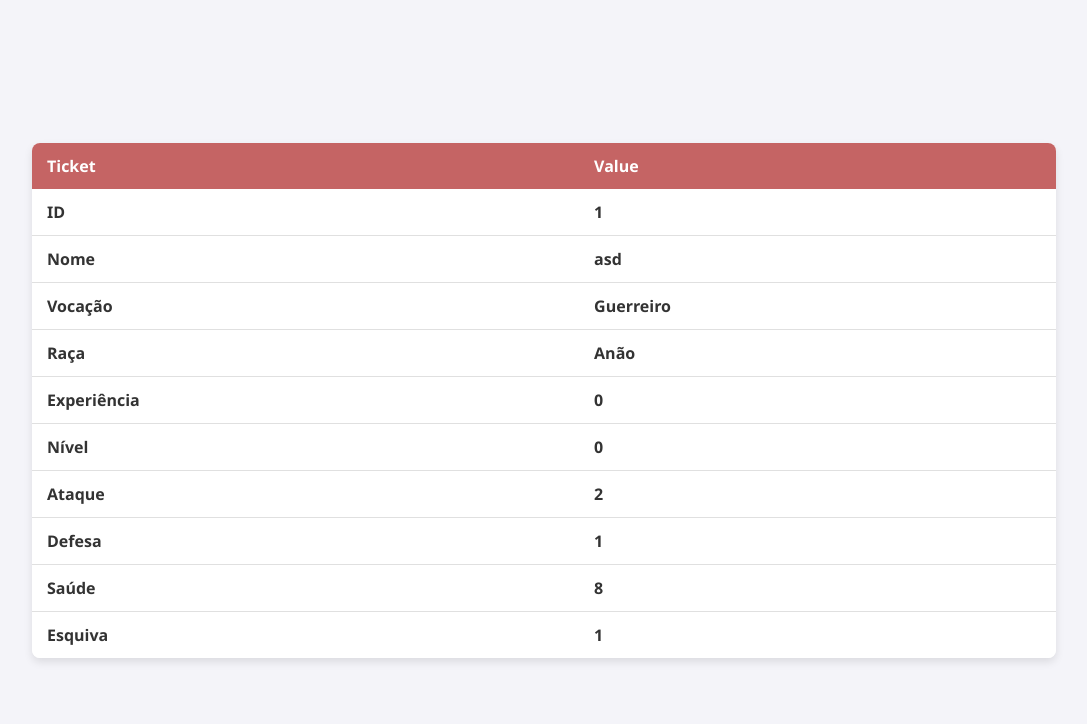
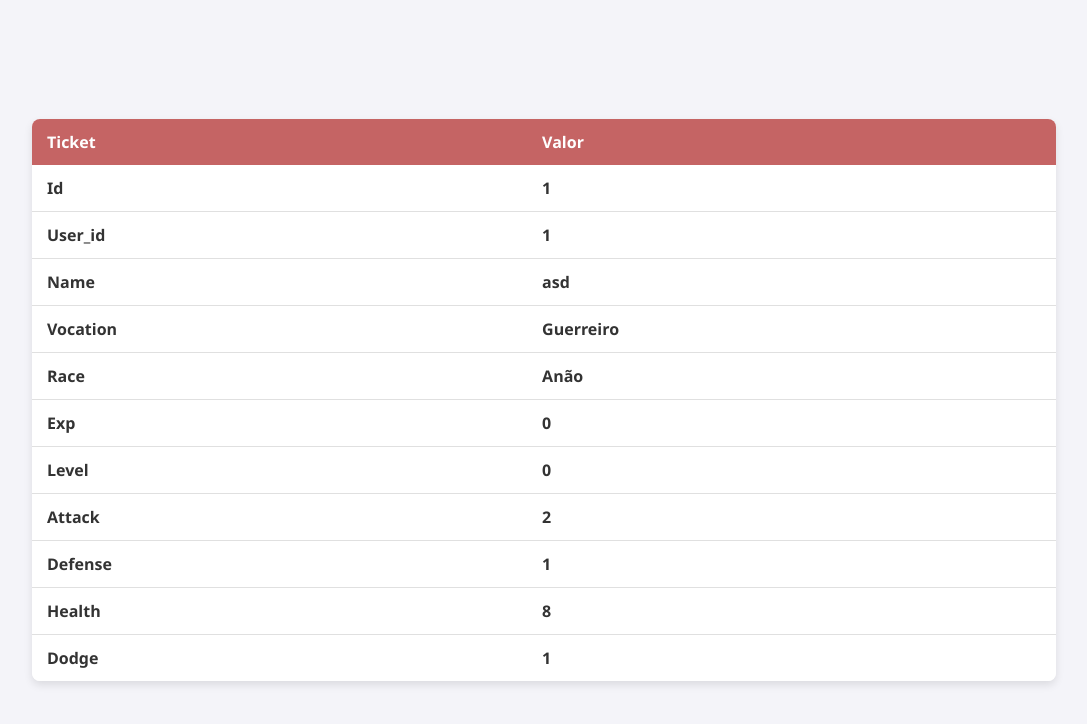
Before and after one commit to BanguelaDev/Trabalho-Pratico-P2, a Flask app: page /game/ticket in a window 1280 px wide. Shown: the top 724 px of the page, without its empty margins (96-1183 px from the left). Run offline with Flask 3, Linux system fonts and the light colour scheme; a user stored in the database is signed in; data comes from the database, SQL or seed files in the repository; both versions use the stored data as it was before the commit.

Commit message:
Plus
Adicionando comentários pra detalhar melhor, e melhorando alguns aspectos, como transformar uma tupla em dicionário automatico

```diff
--- a/src/database/models.py
+++ b/src/database/models.py
@@ -1,9 +1,10 @@
-# Funções que mexe nos dados dos usuários/jogadores
+# Funções que mexe nos dados do usuário/jogador
+# Usuario e Jogador sao diferentes, o usuário armazena a autenticação (nome e senha), enquanto o jogador armazena o restante do jogo, seus atributos, etc.
 
 import sqlite3
 from src.database.db_config import DATABASE
 
-def add_user(username, password):
+def add_user(username, password): # Adicionar o usuário no banco de dados, com seu respectivo nome e senha
     conn = sqlite3.connect(DATABASE)
     cursor = conn.cursor()
     cursor.execute('INSERT INTO users (username, password) VALUES (?, ?)', (username, password))
@@ -12,7 +13,7 @@ def add_user(username, password):
     conn.close()
     return user_id
 
-def get_user(username):
+def get_user(username): # Verificar se o usuário existe no banco de dados
     conn = sqlite3.connect(DATABASE)
     cursor = conn.cursor()
     cursor.execute('SELECT * FROM users WHERE username = ?', (username,))
@@ -20,7 +21,7 @@ def get_user(username):
     conn.close()
     return user
 
-def add_player(user_id, name):
+def add_player(user_id, name): # Adicionar o jogador no banco de dados, com o respectivo id do usuário e nome (que pode ser diferente do nome do usuário)
     conn = sqlite3.connect(DATABASE)
     cursor = conn.cursor()
     cursor.execute('''
@@ -29,7 +30,7 @@ def add_player(user_id, name):
     conn.commit()
     conn.close()
 
-def update_player(user_id, update_fields):
+def update_player(user_id, update_fields): # Atualizando os dados do jogador que está dentro do dicionário
     conn = sqlite3.connect(DATABASE)
     cursor = conn.cursor()
 
@@ -39,10 +40,19 @@ def update_player(user_id, update_fields):
     conn.commit()
     conn.close()
 
-def get_player_by_user_id(user_id):
+
+def get_player_by_user_id(user_id): # Pegando o jogador usando o respectivo id do usuário
     conn = sqlite3.connect(DATABASE)
     cursor = conn.cursor()
     cursor.execute('SELECT * FROM players WHERE user_id = ?', (user_id,))
-    player = cursor.fetchone()
+    player_data = cursor.fetchone()
     conn.close()
-    return player
+
+    if player_data:
+        columns = [desc[0] for desc in cursor.description]  # Pega os nomes das colunas
+        player_dict = dict(zip(columns, player_data))  # Cria um dicionário
+
+        print(player_dict)
+
+        return player_dict # Fiz isso pois o player_data é uma tupla, dificultando bastante a manipulação, então achei melhor transformar em um dicionário
+    return None
--- a/src/routes/game_routes.py
+++ b/src/routes/game_routes.py
@@ -20,7 +20,7 @@ def race_vocation_selector():
     user_id = session.get('user_id')
     player = get_player_by_user_id(user_id)
 
-    if player and (player[3] != 'Unknown' or player[4] != 'Unknown'):
+    if player and (player['race'] != 'Unknown' or player['vocation'] != 'Unknown'):
         return redirect(url_for('game.ticket'))
 
     return render_template("race_vocation_selector.html", races = races, vocations = vocations)
@@ -41,6 +41,6 @@ def ticket():
     if user_id:
         player = get_player_by_user_id(user_id)
         if player:
-            return render_template("ticket.html", player=player)
+            return render_template("ticket.html", player = player)
 
     return redirect(url_for('auth.homepage'))
--- a/src/templates/ticket.html
+++ b/src/templates/ticket.html
@@ -14,50 +14,16 @@
         <thead>
             <tr>
                 <th>Ticket</th>
-                <th>Value</th>
+                <th>Valor</th>
             </tr>
         </thead>
         <tbody>
+            {% for field, value in player.items() %}
             <tr>
-                <td>ID</td>
-                <td>{{ player[0] }}</td>  <!-- player[0] -> id -->
+                <td>{{ field | capitalize }}</td>
+                <td>{{ value }}</td>
             </tr>
-            <tr>
-                <td>Nome</td>
-                <td>{{ player[2] }}</td>  <!-- player[2] -> name -->
-            </tr>
-            <tr>
-                <td>Vocação</td>
-                <td>{{ player[3] }}</td>  <!-- player[3] -> vocation -->
-            </tr>
-            <tr>
-                <td>Raça</td>
-                <td>{{ player[4] }}</td>  <!-- player[4] -> race -->
-            </tr>
-            <tr>
-                <td>Experiência</td>
-                <td>{{ player[5] }}</td>  <!-- player[5] -> exp -->
-            </tr>
-            <tr>
-                <td>Nível</td>
-                <td>{{ player[6] }}</td>  <!-- player[6] -> level -->
-            </tr>
-            <tr>
-                <td>Ataque</td>
-                <td>{{ player[7] }}</td>  <!-- player[7] -> attack -->
-            </tr>
-            <tr>
-                <td>Defesa</td>
-                <td>{{ player[8] }}</td>  <!-- player[8] -> defense -->
-            </tr>
-            <tr>
-                <td>Saúde</td>
-                <td>{{ player[9] }}</td>  <!-- player[9] -> health -->
-            </tr>
-            <tr>
-                <td>Esquiva</td>
-                <td>{{ player[10] }}</td>  <!-- player[10] -> dodge -->
-            </tr>
+            {% endfor %}
         </tbody>
     </table>
 
```
Also changed, not shown: rpg_game.db (deleted).
